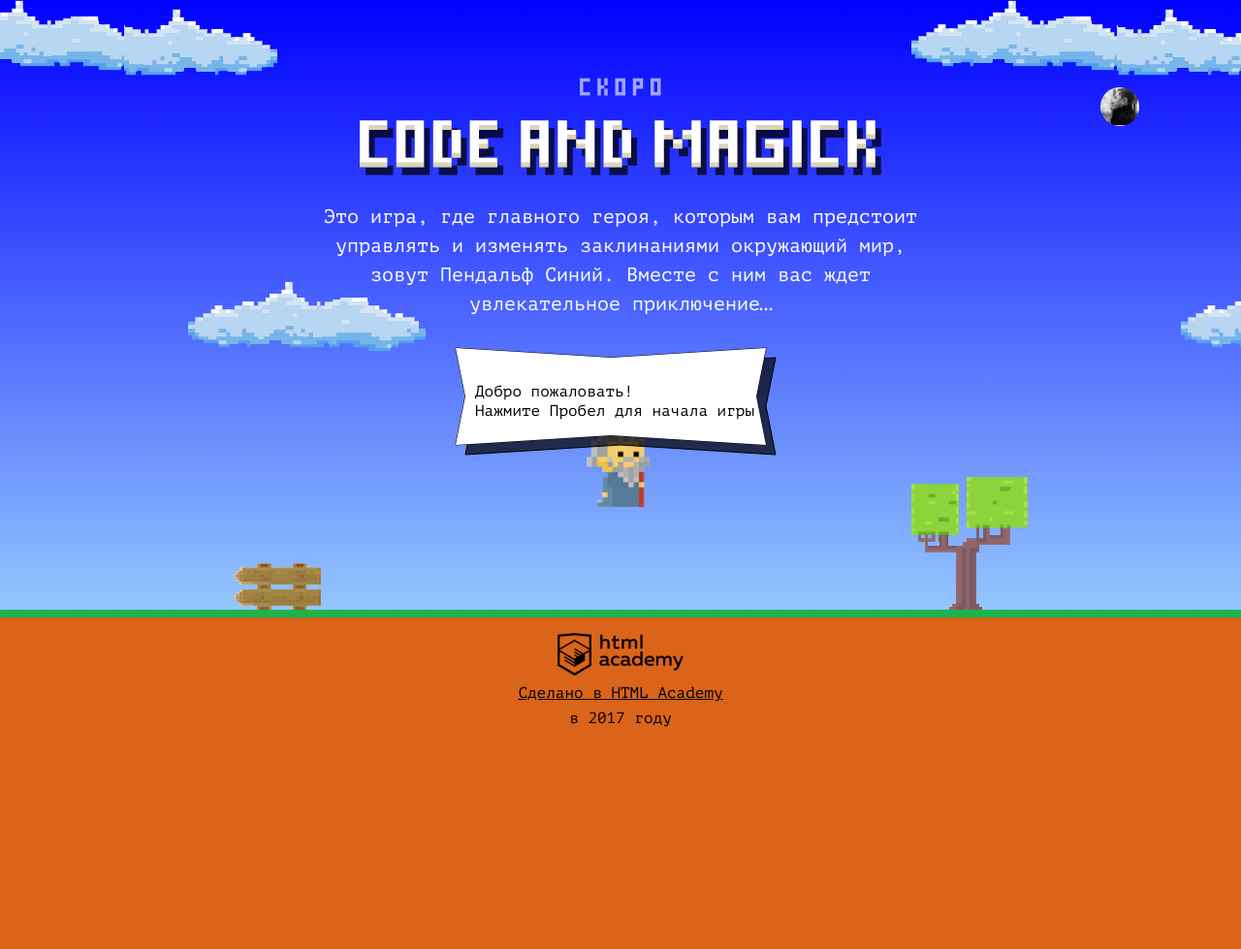
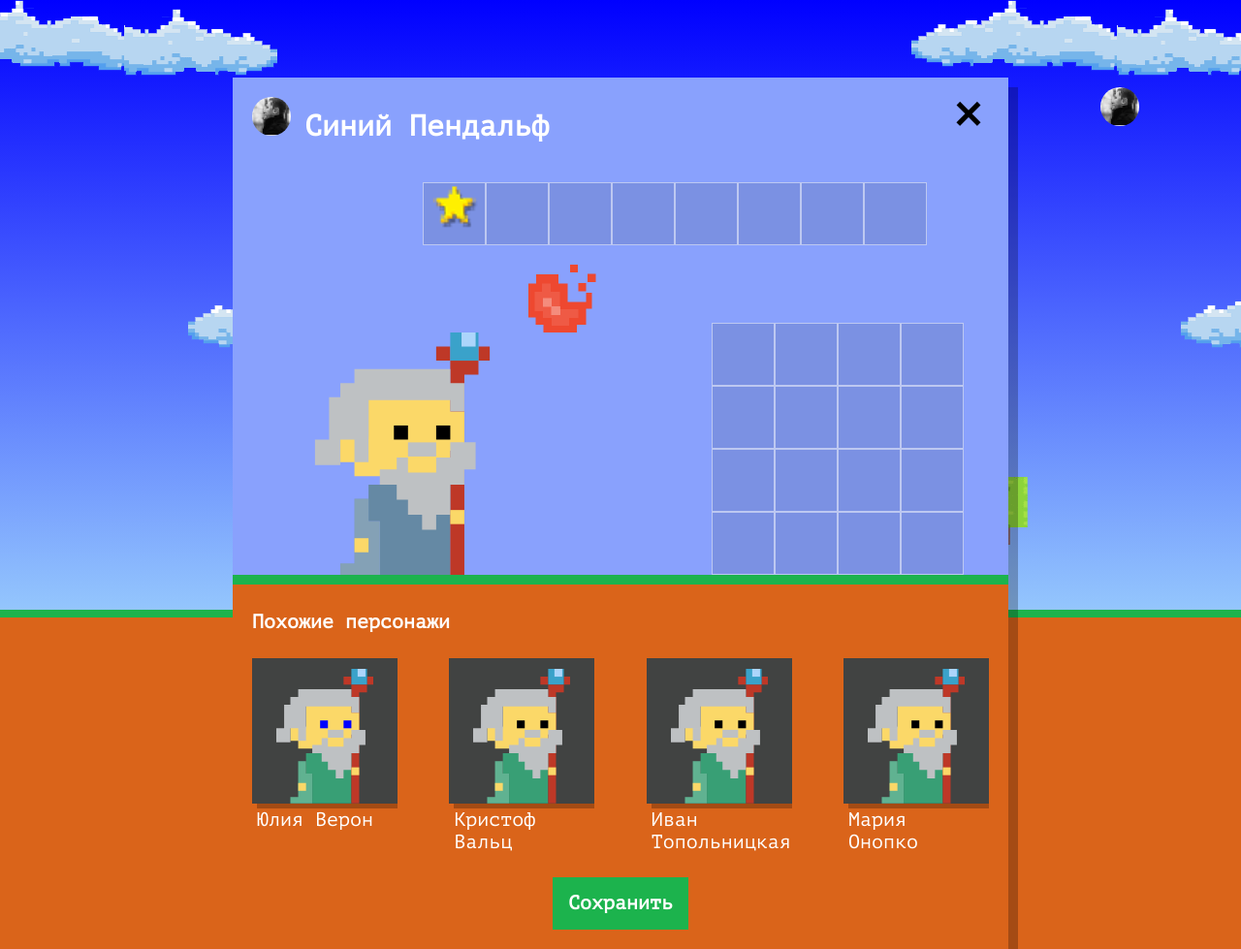
Before and after one commit to asabantsev/447981-code-and-magick-21, a website: page index.html in a window 1280 px wide. Shown: the whole page at 97% size. Before the commit the page ends 800 px from the top, so only its background shows below. Drawn offline with Linux system fonts and the light colour scheme.

Commit message:
Добавлен список похожих магов

```diff
--- a/index.html
+++ b/index.html
@@ -206,6 +206,7 @@
 
 <script src="js/stat.js"></script>
 <script src="js/game.js"></script>
+<script src="js/setup.js"></script>
 
 </body>
 </html>
--- /dev/null
+++ b/js/setup.js
@@ -0,0 +1,54 @@
+'use strict';
+
+const WIZARD_NAMES = [`Иван`, `Хуан Себастьян`, `Мария`, `Кристоф`, `Виктор`, `Юлия`, `Люпита`, `Вашингтон`];
+const WIZARD_SURNAMES = [`да Марья`, `Верон`, `Мирабелла`, `Вальц`, `Онопко`, `Топольницкая`, `Нионго`, `Ирвинг`];
+const WIZARD_COAT_COLOR = [`rgb(101, 137, 164)`, `rgb(241, 43, 107)`, `rgb(146, 100, 161)`, `rgb(56, 159, 117)`, `rgb(215, 210, 55)`, `rgb(0, 0, 0)`];
+const WIZARD_EYES_COLOR = [`black`, `red`, `blue`, `yellow`, `green`];
+const WIZARDS_COUNT = 4;
+
+let setup = document.querySelector(`.setup`);
+let setupSimilar = document.querySelector(`.setup-similar`);
+setup.classList.remove(`hidden`);
+setupSimilar.classList.remove(`hidden`);
+
+let similarListElement = document.querySelector(`.setup-similar-list`);
+let similarWizardTemplate = document.querySelector(`#similar-wizard-template`).content.querySelector(`.setup-similar-item`);
+
+let getRandomItem = function (min, max) {
+  return Math.floor(Math.random() * (max - min) + min);
+};
+
+let getWizardsArray = function (lenght) {
+  let array = [];
+
+  for (let i = 1; i <= lenght; i++) {
+    array.push({
+      name: WIZARD_NAMES[getRandomItem(0, WIZARD_NAMES.length)],
+      surname: WIZARD_SURNAMES[getRandomItem(0, WIZARD_SURNAMES.length)],
+      coatColor: WIZARD_COAT_COLOR[getRandomItem(0, WIZARD_COAT_COLOR.length)],
+      eyesColor: WIZARD_EYES_COLOR[getRandomItem(0, WIZARD_EYES_COLOR.length)],
+    });
+  }
+
+  return array;
+};
+
+let wizards = getWizardsArray(WIZARDS_COUNT);
+
+let renderWizard = function (wizard) {
+  let wizardElement = similarWizardTemplate.cloneNode(true);
+
+  wizardElement.querySelector(`.setup-similar-label`).textContent = wizard.name + ` ` + wizard.surname;
+  wizardElement.querySelector(`.wizard-coat`).style.fill = wizard.coatColor;
+  wizardElement.querySelector(`.wizard-eyes`).style.fill = wizard.eyesColor;
+
+  return wizardElement;
+};
+
+let fragment = document.createDocumentFragment();
+
+for (let i = 0; i < wizards.length; i++) {
+  fragment.appendChild(renderWizard(wizards[i]));
+}
+
+similarListElement.appendChild(fragment);
```
